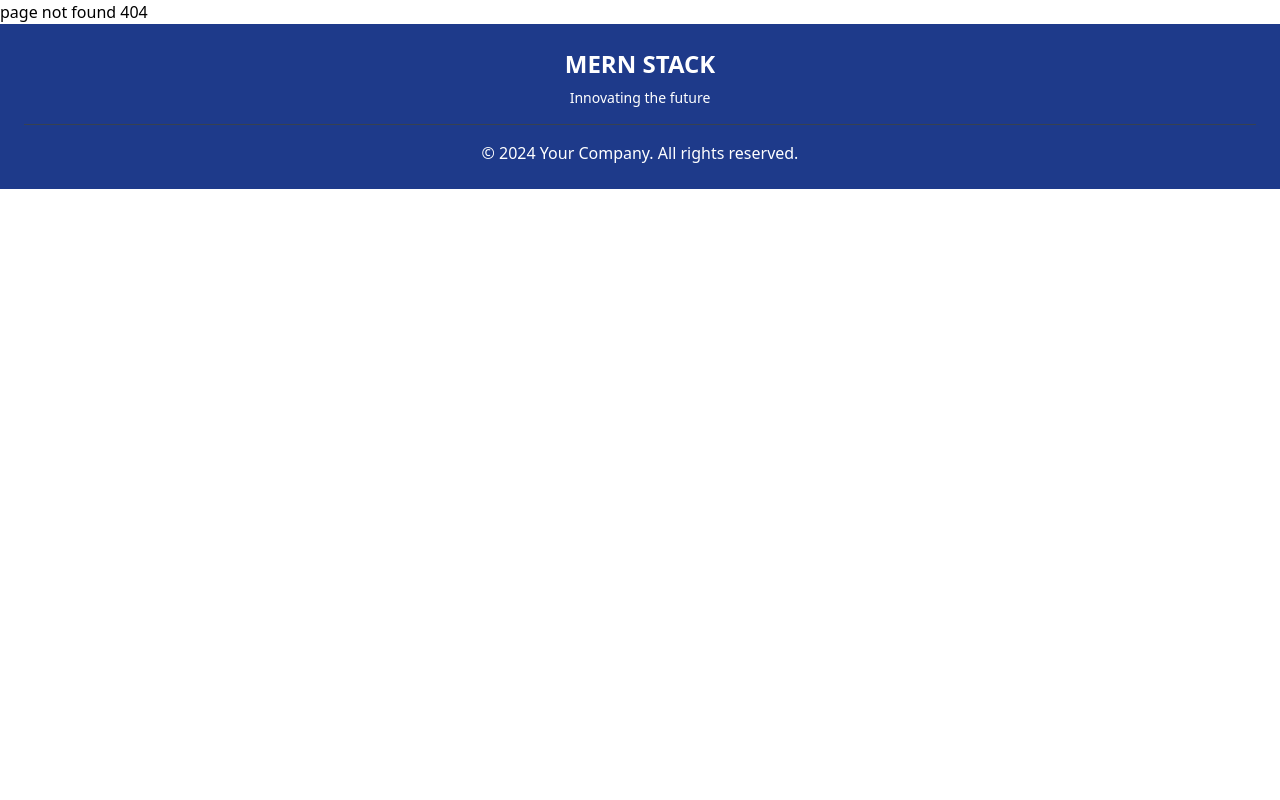
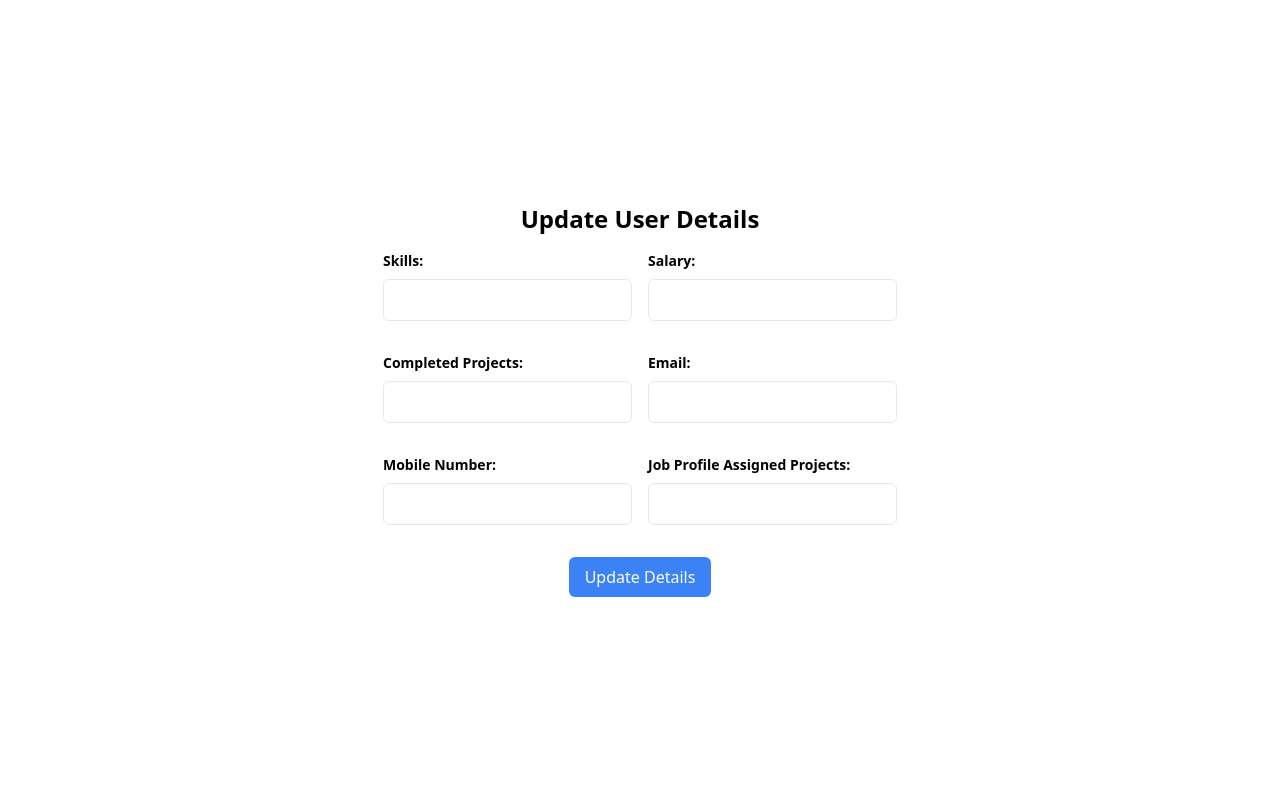
Before and after one commit to aniket2727/Employee-Portal, a React (Create React App) app in the folder client/: page /admin-user-profile-update in a window 1280 px wide. Before the commit this address had no page. Shown: the top 800 px of the page. Built offline with nearby package versions, Linux system fonts and the light colour scheme.

Commit message:
all chaneges related to update user

```diff
--- /dev/null
+++ b/client/src/AdminComponets/Adminupdateusercomponets.js
@@ -0,0 +1,77 @@
+import React from 'react';
+
+const AdminUpdateUserComponents = () => {
+  return (
+    <div className="flex flex-col items-center justify-center h-screen">
+      <h1 className="text-2xl font-bold mb-4">Update User Details</h1>
+
+      <div className="grid grid-cols-2 gap-4">
+        <div className="mb-4">
+          <label className="block text-sm font-semibold mb-2">Skills:</label>
+          <input
+            type="text"
+            name="skills"
+            className="w-full p-2 border rounded-md"
+            // Add value and onChange props for controlled input
+          />
+        </div>
+
+        <div className="mb-4">
+          <label className="block text-sm font-semibold mb-2">Salary:</label>
+          <input
+            type="text"
+            name="salary"
+            className="w-full p-2 border rounded-md"
+            // Add value and onChange props for controlled input
+          />
+        </div>
+
+        <div className="mb-4">
+          <label className="block text-sm font-semibold mb-2">Completed Projects:</label>
+          <input
+            type="text"
+            name="completedProjects"
+            className="w-full p-2 border rounded-md"
+            // Add value and onChange props for controlled input
+          />
+        </div>
+
+        <div className="mb-4">
+          <label className="block text-sm font-semibold mb-2">Email:</label>
+          <input
+            type="email"
+            name="email"
+            className="w-full p-2 border rounded-md"
+            // Add value and onChange props for controlled input
+          />
+        </div>
+
+        <div className="mb-4">
+          <label className="block text-sm font-semibold mb-2">Mobile Number:</label>
+          <input
+            type="tel"
+            name="mobileNumber"
+            className="w-full p-2 border rounded-md"
+            // Add value and onChange props for controlled input
+          />
+        </div>
+
+        <div className="mb-4">
+          <label className="block text-sm font-semibold mb-2">Job Profile Assigned Projects:</label>
+          <input
+            type="text"
+            name="jobProfileAssignedProjects"
+            className="w-full p-2 border rounded-md"
+            // Add value and onChange props for controlled input
+          />
+        </div>
+      </div>
+
+      <button className="bg-blue-500 hover:bg-blue-600 text-white px-4 py-2 rounded-md mt-4">
+        Update Details
+      </button>
+    </div>
+  );
+};
+
+export default AdminUpdateUserComponents;
--- a/client/src/App.js
+++ b/client/src/App.js
@@ -13,6 +13,7 @@ import CompanyManagementComponents from './Componets/Companymanagement/Companyma
 import HelpComponents from './Componets/Help/HelpComponets';
 import AddEmployeedataComponets from './AdminComponets/AddEmployeedataComponets';
 import Adminhomecomponets from './AdminComponets/Adminhomecomponets';
+import AdminUpdateUserComponents from './AdminComponets/Adminupdateusercomponets';
 import FooterComponents from './Componets/Footer/Footercoponets';
 function App() {
   return (
@@ -31,6 +32,7 @@ function App() {
           <Route path="/orgaziation" element={<OrganizationComponets/>} />
           <Route path="/admin-addemployee" element={<AddEmployeedataComponets/>} />
           <Route path="/admin-portal" element={<Adminhomecomponets/>} />
+          <Route path="/admin-user-profile-update" element={<AdminUpdateUserComponents/>} />
           <Route path="/help" element={<HelpComponents/>} />
           <Route path="/" element={<Navigate to="/login" />} />
           <Route path="*" element={<div>page not found 404</div>} />
```
